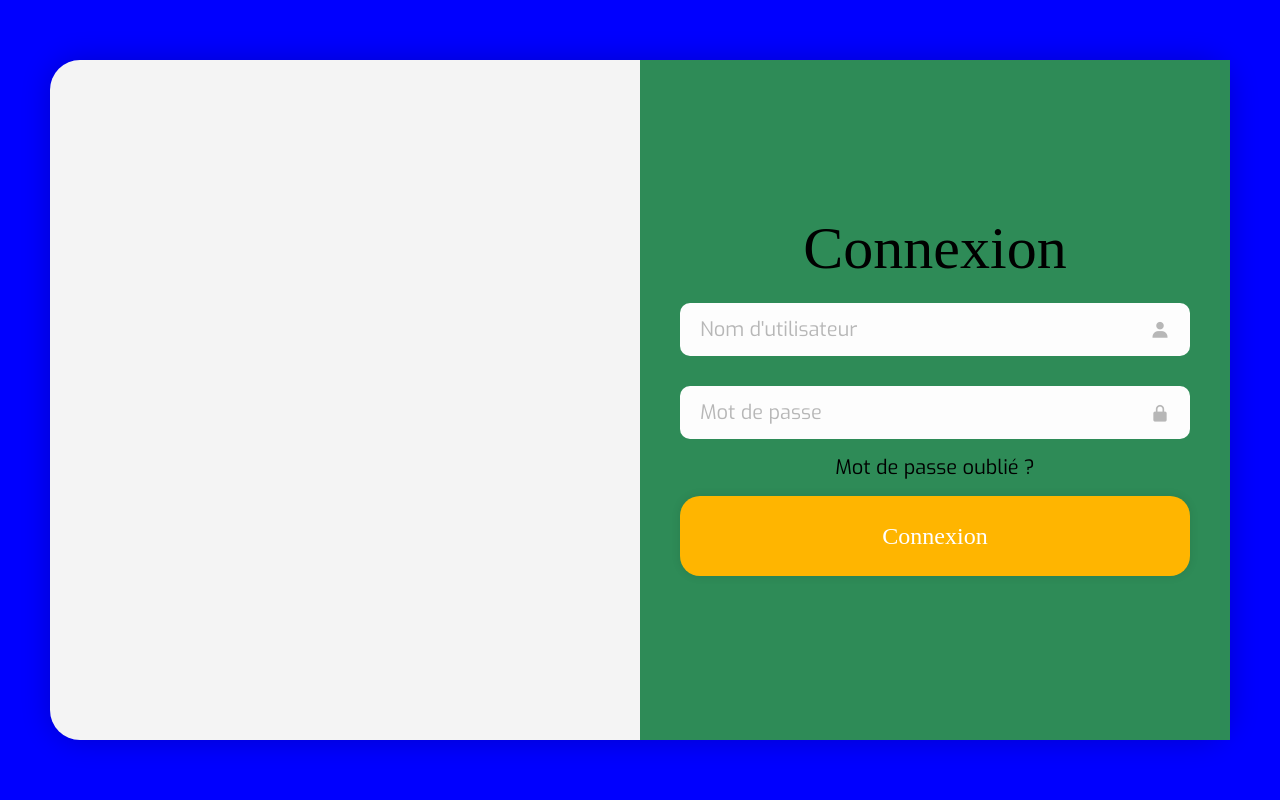
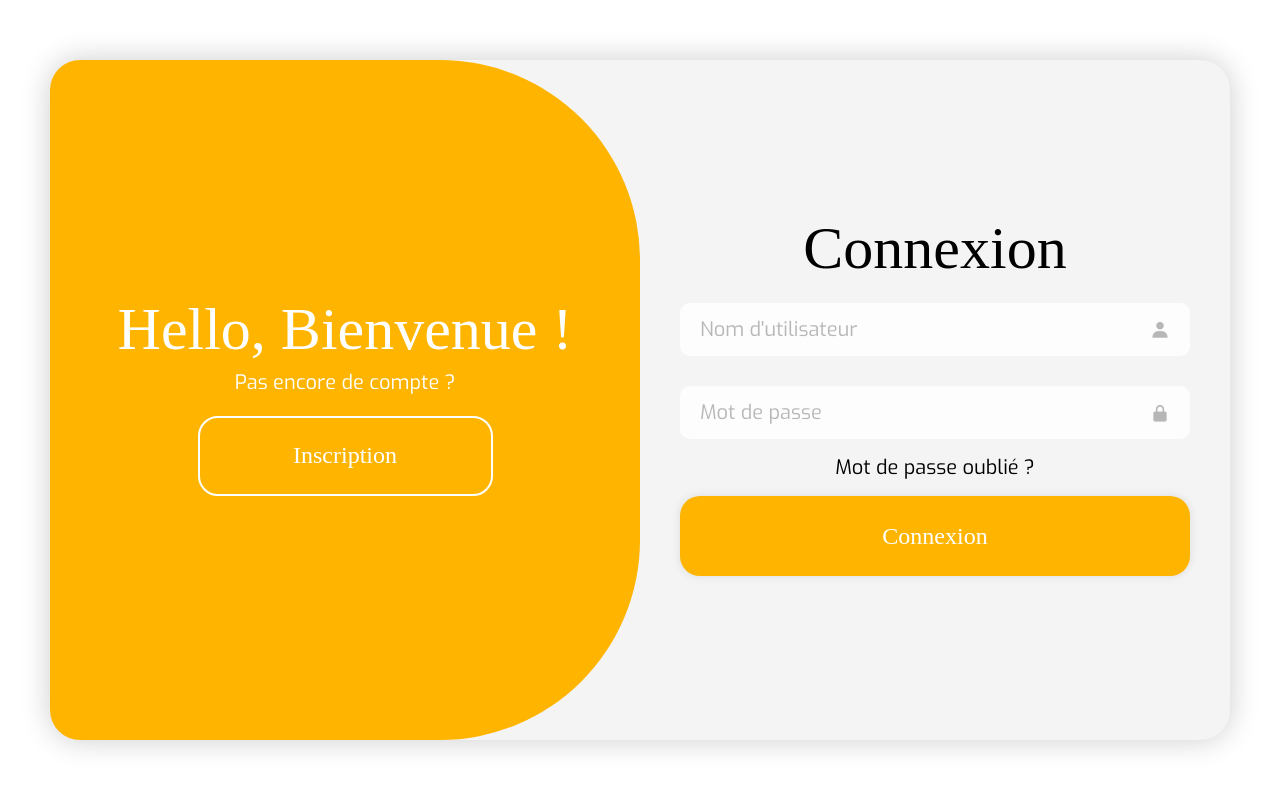
Before and after one commit to DAAlain/SAE_301, a PHP site: page /vue/vueinscription.html in a window 1280 px wide. Run offline with PHP 8.4, Linux system fonts and the light colour scheme; some web fonts are replaced.

Commit message:
Fin formulaire sans responsive

```diff
--- a/style/styleinscription.css
+++ b/style/styleinscription.css
@@ -21,7 +21,6 @@ body {
     justify-content: center;
     align-items: center;
     min-height: 100vh;
-    background-color: blue;
 }
 
 .container {
@@ -31,6 +30,7 @@ body {
     background-color: #f4f4f4;
     border-radius: 30px;
     box-shadow: 0 0 30px rgba(0, 0, 0, .2);
+    overflow: hidden;
 }
 
 .form-box {
@@ -38,12 +38,30 @@ body {
     right: 0;
     width: 50%;
     height: 100%;
-    background-color: seagreen;
+    /* background-color: seagreen; */
     display: flex;
     align-items: center;
     color: #000;
     text-align: center;
     padding: 40px;
+    z-index: 1;
+    transition: .6s ease-in-out 1.2s, visibility 0s 1s;
+}
+
+.container.active .form-box {
+    right: 50%;
+}
+
+.form-box.register {
+    visibility: hidden;
+}
+
+.container.active .form-box.register {
+    visibility: visible;
+}
+
+.container.active .form-box.login {
+    visibility: hidden;
 }
 
 form {
@@ -108,4 +126,79 @@ form {
     font-weight: 400;
 }
 
-/* 10 min de vidéo */
+.container p {
+    font-size: 16px;
+    margin: 15px 0;
+}
+
+.toggle-box {
+    position: absolute;
+    width: 100%;
+    height: 100%;
+}
+
+.toggle-box::before {
+    content: '';
+    position: absolute;
+    left: -250%;
+    width: 300%;
+    height: 100%;
+    background: #FFB500;
+    border-radius: 200px;
+    z-index: 2;
+    transition: 1.8s ease-in-out;
+}
+
+.container.active .toggle-box::before {
+    left: 50%;
+
+}
+
+.toggle-panel {
+    position: absolute;
+    width: 50%;
+    height: 100%;
+    color: #fff;
+    /* background: seagreen; */
+    display: flex;
+    flex-direction: column;
+    justify-content: center;
+    align-items: center;
+    z-index: 2;
+    transition: .6s ease-in-out;
+}
+
+.toggle-panel.toggle-left {
+    left: 0;
+    transition-delay: 1.2s;
+}
+
+.container.active .toggle-panel.toggle-left {
+    left: -50%;
+    transition-delay: .6s;
+}
+
+.toggle-panel.toggle-right {
+    right: -50%;
+    transition-delay: .6s;
+}
+
+.container.active .toggle-panel.toggle-right {
+    right: 0;
+    transition-delay: 1.2s ;
+}
+
+.toggle-panel p {
+    margin-bottom: 20px;
+    font-size: 20px;
+}
+
+.toggle-panel .btn {
+    width: 295px;
+    height: 80px;
+    background: transparent;
+    border: #fff 2px solid;
+    box-shadow: none;
+}
+
+/*Temps vidéo : 24:45 */
--- /dev/null
+++ b/vue/js/scriptinscription.js
@@ -0,0 +1,11 @@
+const container = document.querySelector('.container');
+const boutoni = document.querySelector('.btn-register');
+const boutonc = document.querySelector('.btn-login');
+
+boutoni.addEventListener('click', () => {
+    container.classList.add('active');
+})
+
+boutonc.addEventListener('click', () => {
+    container.classList.remove('active');
+})
--- a/vue/vueinscription.html
+++ b/vue/vueinscription.html
@@ -39,9 +39,40 @@
         </div>
 
 
+        <div class="form-box register">
+            <form action="">
+                <h1 class="bakbak-one-regular">Inscription</h1>
+                <div class="input-box">
+                    <input class="exo-regular" type="text" placeholder="Nom d'utilisateur" name="Nom" required>
+                    <i class='bx bxs-user'></i>
+                </div>
+                <div class="input-box">
+                    <input class="exo-regular" type="email" placeholder="E-mail" name="Mail" required>
+                    <i class='bx bxs-envelope'></i>
+                </div>
+                <div class="input-box">
+                    <input class="exo-regular" type="password" placeholder="Mot de passe" name="Mdp" required>
+                    <i class='bx bxs-lock-alt' ></i>
+                </div>
+                <button type="submit" class="btn bakbak-one-regular">Inscription</button>
+            </form>
+        </div>
 
+        <div class="toggle-box">
+            <div class="toggle-panel toggle-left">
+                <h1 class="bakbak-one-regular">Hello, Bienvenue !</h1>
+                <p class="exo-regular">Pas encore de compte ?</p>
+                <button class="btn btn-register bakbak-one-regular">Inscription</button>
+            </div>
+            <div class="toggle-panel toggle-right">
+                <h1 class="bakbak-one-regular">Bon Retour !</h1>
+                <p class="exo-regular">Vous avez déjà un compte ?</p>
+                <button class="btn btn-login bakbak-one-regular">Connexion</button>
+            </div>
+        </div>
 
 
     </div>
+    <script src="js/scriptinscription.js"></script>
 </body>
 </html>
```
